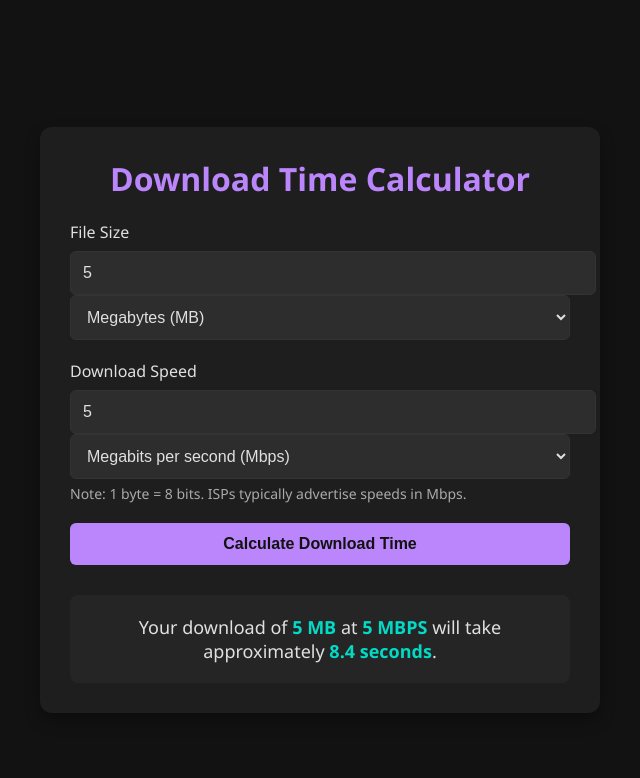
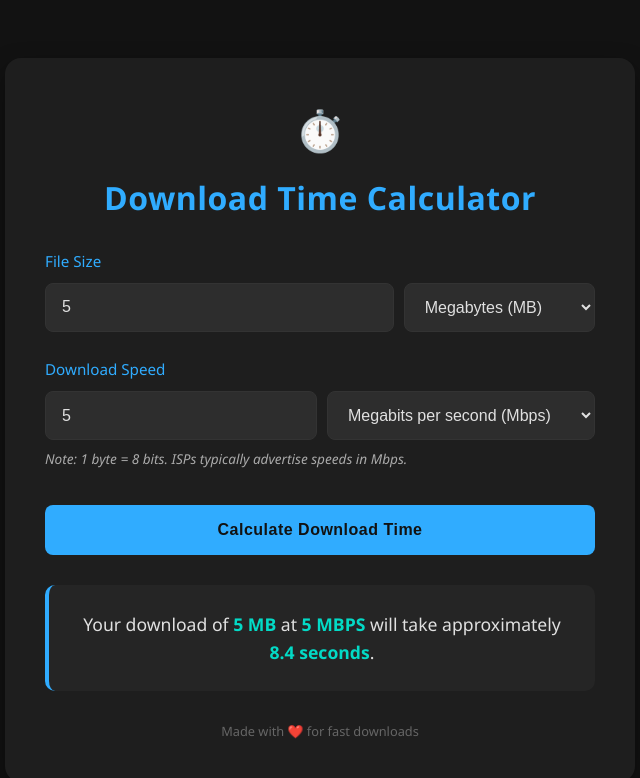
Before and after one commit to kay-who-codes/Download-Time-Calculator, a plain HTML site: page index.html in a window 1280 px wide. Both pictures are taken after typing "5", "5" into the empty fields and a click on the button "Calculate Download Time". Shown: the whole page, without its empty margins (320-960 px from the left). Drawn offline with Linux system fonts and the light colour scheme.

Commit message:
Update index.html

```diff
--- a/index.html
+++ b/index.html
@@ -9,8 +9,9 @@
             --bg-color: #121212;
             --card-color: #1e1e1e;
             --text-color: #e0e0e0;
-            --accent-color: #bb86fc;
+            --accent-color: #30acff;
             --secondary-color: #03dac6;
+            --error-color: #cf6679;
         }
 
         body {
@@ -23,68 +24,113 @@
             justify-content: center;
             align-items: center;
             min-height: 100vh;
+            line-height: 1.6;
         }
 
         .container {
             background-color: var(--card-color);
-            border-radius: 12px;
-            padding: 30px;
+            border-radius: 16px;
+            padding: 40px;
             width: 100%;
-            max-width: 500px;
-            box-shadow: 0 8px 16px rgba(0, 0, 0, 0.3);
+            max-width: 550px;
+            box-shadow: 0 10px 25px rgba(0, 0, 0, 0.4);
+            transition: transform 0.3s ease;
+        }
+
+        .container:hover {
+            transform: translateY(-5px);
         }
 
         h1 {
             color: var(--accent-color);
-            margin-top: 0;
+            margin: 0 0 25px 0;
             text-align: center;
+            font-size: 2rem;
+            font-weight: 600;
+            letter-spacing: 0.5px;
         }
 
         .form-group {
-            margin-bottom: 20px;
+            margin-bottom: 25px;
         }
 
         label {
             display: block;
-            margin-bottom: 8px;
+            margin-bottom: 10px;
             font-weight: 500;
+            color: var(--accent-color);
+            font-size: 0.95rem;
+        }
+
+        .input-group {
+            display: flex;
+            gap: 10px;
+        }
+
+        .input-group input {
+            flex: 2;
+        }
+
+        .input-group select {
+            flex: 1;
         }
 
         input, select {
-            width: 100%;
-            padding: 12px;
+            padding: 14px 16px;
             border: 1px solid #333;
-            border-radius: 6px;
+            border-radius: 8px;
             background-color: #2d2d2d;
             color: var(--text-color);
             font-size: 16px;
+            transition: border-color 0.3s, box-shadow 0.3s;
+        }
+
+        input:focus, select:focus {
+            outline: none;
+            border-color: var(--accent-color);
+            box-shadow: 0 0 0 2px rgba(187, 134, 252, 0.2);
         }
 
         button {
             background-color: var(--accent-color);
             color: #121212;
             border: none;
-            padding: 12px 20px;
-            border-radius: 6px;
+            padding: 16px;
+            border-radius: 8px;
             cursor: pointer;
-            font-size: 16px;
+            font-size: 1rem;
             font-weight: 600;
             width: 100%;
-            transition: background-color 0.3s;
+            transition: all 0.3s;
+            margin-top: 10px;
+            letter-spacing: 0.5px;
         }
 
         button:hover {
-            background-color: #a370f0;
+            background-color: #48a7ff;
+            transform: translateY(-2px);
+            box-shadow: 0 5px 15px rgba(134, 205, 252, 0.3);
+        }
+
+        button:active {
+            transform: translateY(0);
         }
 
         .result {
             margin-top: 30px;
-            padding: 20px;
+            padding: 25px;
             background-color: #252525;
-            border-radius: 8px;
+            border-radius: 10px;
             text-align: center;
-            font-size: 18px;
+            font-size: 1.1rem;
             display: none;
+            animation: fadeIn 0.5s ease-out;
+            border-left: 4px solid var(--accent-color);
+        }
+
+        @keyframes fadeIn {
+            from { opacity: 0; transform: translateY(10px); }
+            to { opacity: 1; transform: translateY(0); }
         }
 
         .highlight {
@@ -93,19 +139,42 @@
         }
 
         .unit-info {
-            font-size: 14px;
+            font-size: 0.85rem;
             color: #aaa;
+            margin-top: 8px;
+            font-style: italic;
+        }
+
+        .error-message {
+            color: var(--error-color);
+            font-size: 0.9rem;
             margin-top: 5px;
+            display: none;
+        }
+
+        .logo {
+            text-align: center;
+            font-size: 2.5rem;
+            margin-bottom: 10px;
+        }
+
+        footer {
+            text-align: center;
+            margin-top: 30px;
+            font-size: 0.8rem;
+            color: #666;
         }
     </style>
 </head>
 <body>
     <div class="container">
+        <div class="logo">⏱️</div>
         <h1>Download Time Calculator</h1>
 
         <div class="form-group">
             <label for="fileSize">File Size</label>
-            <input type="number" id="fileSize" placeholder="Enter file size">
+            <div class="input-group">
+                <input type="number" id="fileSize" placeholder="e.g. 500" step="any">
                 <select id="sizeUnit">
                     <option value="bytes">Bytes</option>
                     <option value="kb">Kilobytes (KB)</option>
@@ -114,17 +183,26 @@
                     <option value="tb">Terabytes (TB)</option>
                 </select>
             </div>
+            <div id="fileSizeError" class="error-message">Please enter a valid file size</div>
+        </div>
 
         <div class="form-group">
             <label for="downloadSpeed">Download Speed</label>
-            <input type="number" id="downloadSpeed" placeholder="Enter download speed">
+            <div class="input-group">
+                <input type="number" id="downloadSpeed" placeholder="e.g. 50" step="any">
                 <select id="speedUnit">
                     <option value="bps">Bits per second (bps)</option>
                     <option value="kbps">Kilobits per second (Kbps)</option>
                     <option value="mbps" selected>Megabits per second (Mbps)</option>
                     <option value="gbps">Gigabits per second (Gbps)</option>
+                    <option value="Bps">Bytes per second (B/s)</option>
+                    <option value="KBps">Kilobytes per second (KB/s)</option>
+                    <option value="MBps">Megabytes per second (MB/s)</option>
+                    <option value="GBps">Gigabytes per second (GB/s)</option>
                 </select>
+            </div>
             <p class="unit-info">Note: 1 byte = 8 bits. ISPs typically advertise speeds in Mbps.</p>
+            <div id="speedError" class="error-message">Please enter a valid download speed</div>
         </div>
 
         <button onclick="calculateDownloadTime()">Calculate Download Time</button>
@@ -134,20 +212,44 @@
             at <span id="speedDisplay" class="highlight"></span>
             will take approximately <span id="timeResult" class="highlight"></span>.
         </div>
+
+        <footer>
+            Made with ❤️ for fast downloads
+        </footer>
     </div>
 
     <script>
         function calculateDownloadTime() {
             // Get input values
-            const fileSize = parseFloat(document.getElementById('fileSize').value);
+            const fileSizeInput = document.getElementById('fileSize');
+            const fileSize = parseFloat(fileSizeInput.value);
             const sizeUnit = document.getElementById('sizeUnit').value;
-            const downloadSpeed = parseFloat(document.getElementById('downloadSpeed').value);
+            const downloadSpeedInput = document.getElementById('downloadSpeed');
+            const downloadSpeed = parseFloat(downloadSpeedInput.value);
             const speedUnit = document.getElementById('speedUnit').value;
 
-            if (isNaN(fileSize) || isNaN(downloadSpeed) || fileSize <= 0 || downloadSpeed <= 0) {
-                alert('Please enter valid positive numbers for both file size and download speed.');
-                return;
+            // Reset error messages
+            document.getElementById('fileSizeError').style.display = 'none';
+            document.getElementById('speedError').style.display = 'none';
+            fileSizeInput.style.borderColor = '#333';
+            downloadSpeedInput.style.borderColor = '#333';
+
+            // Validate inputs
+            let isValid = true;
+
+            if (isNaN(fileSize) || fileSize <= 0) {
+                document.getElementById('fileSizeError').style.display = 'block';
+                fileSizeInput.style.borderColor = 'var(--error-color)';
+                isValid = false;
             }
+
+            if (isNaN(downloadSpeed) || downloadSpeed <= 0) {
+                document.getElementById('speedError').style.display = 'block';
+                downloadSpeedInput.style.borderColor = 'var(--error-color)';
+                isValid = false;
+            }
+
+            if (!isValid) return;
 
             // Convert file size to bytes
             let fileSizeInBytes;
@@ -183,6 +285,18 @@
                     break;
                 case 'gbps':
                     speedInBps = downloadSpeed * 1000 * 1000 * 1000;
+                    break;
+                case 'Bps':
+                    speedInBps = downloadSpeed * 8;
+                    break;
+                case 'KBps':
+                    speedInBps = downloadSpeed * 8 * 1024;
+                    break;
+                case 'MBps':
+                    speedInBps = downloadSpeed * 8 * 1024 * 1024;
+                    break;
+                case 'GBps':
+                    speedInBps = downloadSpeed * 8 * 1024 * 1024 * 1024;
                     break;
             }
 
```
Lines whose indentation alone changed are shown as unchanged.
